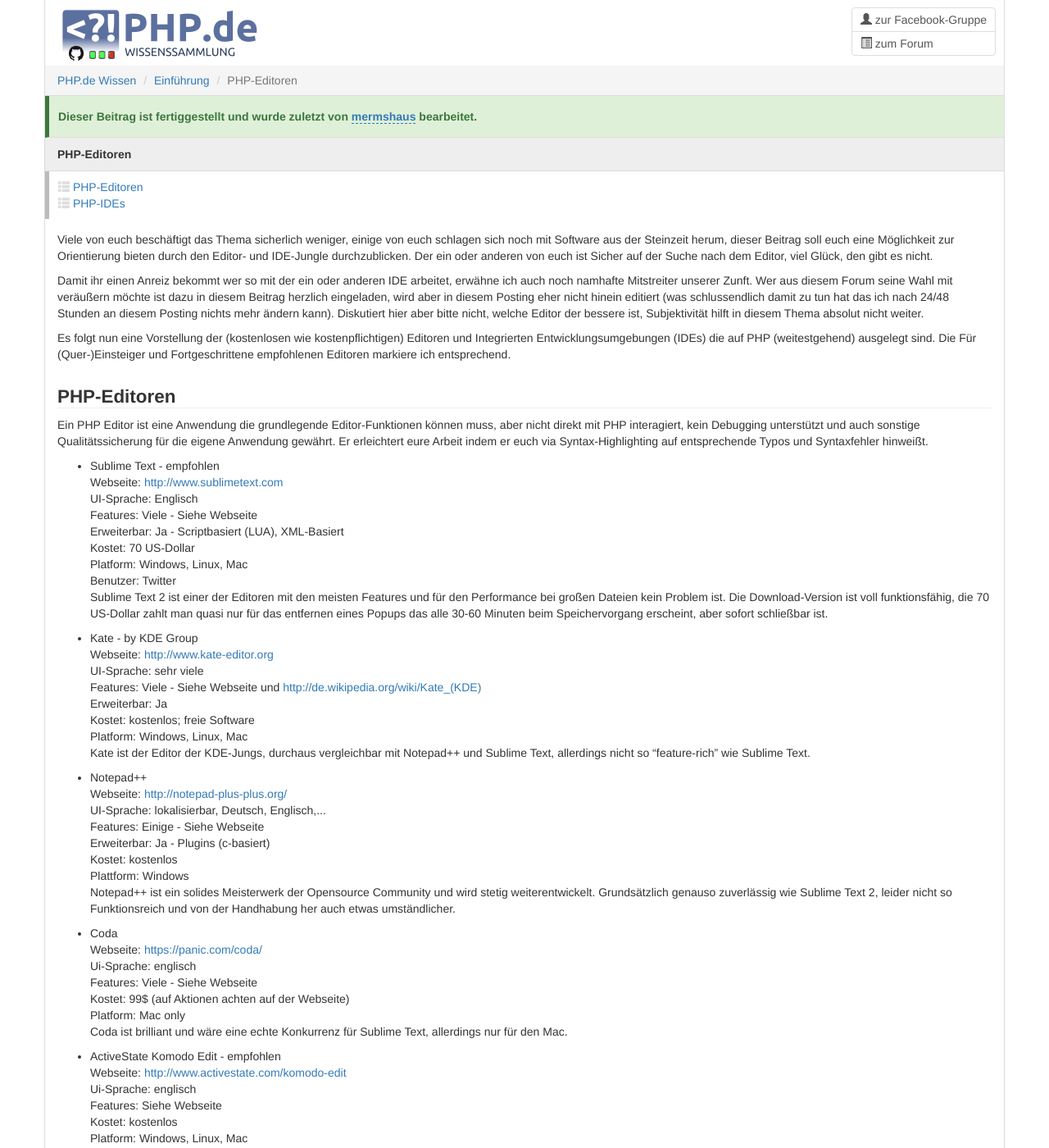
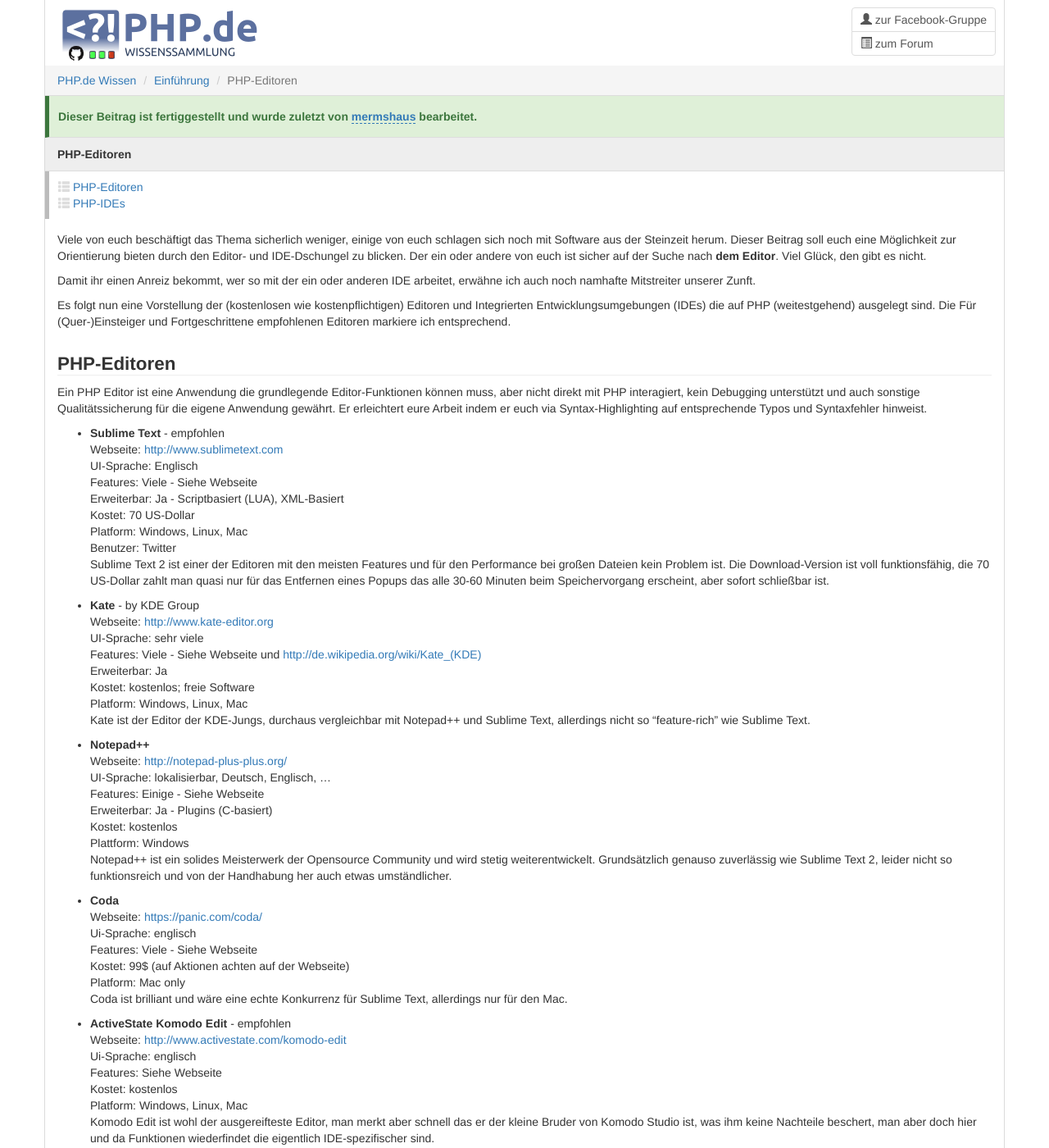
Before and after one commit to php-de/php-de.github.io, a Jekyll site: the page built from introduction/editoren.md, in a window 1280 px wide and 1400 px high. Shown: the whole window at 82% size. Built offline with Jekyll 4.4.1, drawn with Linux system fonts in a browser that asks for light colours; nearby versions of some CDN libraries; some of the changed text lies outside the part shown.

Commit message:
Editoren - Formatierung, Grammatik, forenspezifische Sätze entfernt

```diff
--- a/introduction/editoren.md
+++ b/introduction/editoren.md
@@ -25,17 +25,17 @@
       simple: ""
 ---
 
-Viele von euch beschäftigt das Thema sicherlich weniger, einige von euch schlagen sich noch mit Software aus der Steinzeit herum, dieser Beitrag soll euch eine Möglichkeit zur Orientierung bieten durch den Editor- und IDE-Jungle durchzublicken. Der ein oder anderen von euch ist Sicher auf der Suche nach dem Editor, viel Glück, den gibt es nicht.
+Viele von euch beschäftigt das Thema sicherlich weniger, einige von euch schlagen sich noch mit Software aus der Steinzeit herum. Dieser Beitrag soll euch eine Möglichkeit zur Orientierung bieten durch den Editor- und IDE-Dschungel zu blicken. Der ein oder andere von euch ist sicher auf der Suche nach **dem Editor**. Viel Glück, den gibt es nicht.
 
-Damit ihr einen Anreiz bekommt wer so mit der ein oder anderen IDE arbeitet, erwähne ich auch noch namhafte Mitstreiter unserer Zunft. Wer aus diesem Forum seine Wahl mit veräußern möchte ist dazu in diesem Beitrag herzlich eingeladen, wird aber in diesem Posting eher nicht hinein editiert (was schlussendlich damit zu tun hat das ich nach 24/48 Stunden an diesem Posting nichts mehr ändern kann). Diskutiert hier aber bitte nicht, welche Editor der bessere ist, Subjektivität hilft in diesem Thema absolut nicht weiter.
+Damit ihr einen Anreiz bekommt, wer so mit der ein oder anderen IDE arbeitet, erwähne ich auch noch namhafte Mitstreiter unserer Zunft.
 
 Es folgt nun eine Vorstellung der (kostenlosen wie kostenpflichtigen) Editoren und Integrierten Entwicklungsumgebungen (IDEs) die auf PHP (weitestgehend) ausgelegt sind. Die Für (Quer-)Einsteiger und Fortgeschrittene empfohlenen Editoren markiere ich entsprechend.
 
 ### PHP-Editoren
 
-Ein PHP Editor ist eine Anwendung die grundlegende Editor-Funktionen können muss, aber nicht direkt mit PHP interagiert, kein Debugging unterstützt und auch sonstige Qualitätssicherung für die eigene Anwendung gewährt. Er erleichtert eure Arbeit indem er euch via Syntax-Highlighting auf entsprechende Typos und Syntaxfehler hinweißt.
+Ein PHP Editor ist eine Anwendung die grundlegende Editor-Funktionen können muss, aber nicht direkt mit PHP interagiert, kein Debugging unterstützt und auch sonstige Qualitätssicherung für die eigene Anwendung gewährt. Er erleichtert eure Arbeit indem er euch via Syntax-Highlighting auf entsprechende Typos und Syntaxfehler hinweist.
 
-- <div>Sublime Text - empfohlen<br/>
+- <div><strong>Sublime Text</strong> - empfohlen<br/>
   Webseite: <a href="http://www.sublimetext.com">http://www.sublimetext.com</a><br/>
   UI-Sprache: Englisch<br/>
   Features: Viele - Siehe Webseite<br/>
@@ -44,8 +44,8 @@
   Platform: Windows, Linux, Mac<br/>
   Benutzer: Twitter</div>
 
-  Sublime Text 2 ist einer der Editoren mit den meisten Features und für den Performance bei großen Dateien kein Problem ist. Die Download-Version ist voll funktionsfähig, die 70 US-Dollar zahlt man quasi nur für das entfernen eines Popups das alle 30-60 Minuten beim Speichervorgang erscheint, aber sofort schließbar ist.
-- <div>Kate - by KDE Group<br/>
+  Sublime Text 2 ist einer der Editoren mit den meisten Features und für den Performance bei großen Dateien kein Problem ist. Die Download-Version ist voll funktionsfähig, die 70 US-Dollar zahlt man quasi nur für das Entfernen eines Popups das alle 30-60 Minuten beim Speichervorgang erscheint, aber sofort schließbar ist.
+- <div><strong>Kate</strong> - by KDE Group<br/>
   Webseite: <a href="http://www.kate-editor.org">http://www.kate-editor.org</a><br/>
   UI-Sprache: sehr viele<br/>
   Features: Viele - Siehe Webseite und <a href="http://de.wikipedia.org/wiki/Kate_(KDE)">http://de.wikipedia.org/wiki/Kate_(KDE)</a><br/>
@@ -54,16 +54,16 @@
   Platform: Windows, Linux, Mac</div>
 
   Kate ist der Editor der KDE-Jungs, durchaus vergleichbar mit Notepad++ und Sublime Text, allerdings nicht so "feature-rich" wie Sublime Text.
-- <div>Notepad++<br/>
+- <div><strong>Notepad++</strong><br/>
   Webseite: <a href="http://notepad-plus-plus.org/">http://notepad-plus-plus.org/</a><br/>
-  UI-Sprache: lokalisierbar, Deutsch, Englisch,...<br/>
+  UI-Sprache: lokalisierbar, Deutsch, Englisch, …<br/>
   Features: Einige - Siehe Webseite<br/>
-  Erweiterbar: Ja - Plugins (c-basiert)<br/>
+  Erweiterbar: Ja - Plugins (C-basiert)<br/>
   Kostet: kostenlos<br/>
   Plattform: Windows</div>
 
-  Notepad++ ist ein solides Meisterwerk der Opensource Community und wird stetig weiterentwickelt. Grundsätzlich genauso zuverlässig wie Sublime Text 2, leider nicht so Funktionsreich und von der Handhabung her auch etwas umständlicher.
-- <div>Coda<br/>
+  Notepad++ ist ein solides Meisterwerk der Opensource Community und wird stetig weiterentwickelt. Grundsätzlich genauso zuverlässig wie Sublime Text 2, leider nicht so funktionsreich und von der Handhabung her auch etwas umständlicher.
+- <div><strong>Coda</strong><br/>
   Webseite: <a href="https://panic.com/coda/">https://panic.com/coda/</a><br/>
   Ui-Sprache: englisch<br/>
   Features: Viele - Siehe Webseite<br/>
@@ -71,15 +71,15 @@
   Platform: Mac only</div>
 
   Coda ist brilliant und wäre eine echte Konkurrenz für Sublime Text, allerdings nur für den Mac.
-- <div>ActiveState Komodo Edit - empfohlen<br/>
+- <div><strong>ActiveState Komodo Edit</strong> - empfohlen<br/>
   Webseite: <a href="http://www.activestate.com/komodo-edit">http://www.activestate.com/komodo-edit</a><br/>
   Ui-Sprache: englisch<br/>
   Features: Siehe Webseite<br/>
   Kostet: kostenlos<br/>
   Platform: Windows, Linux, Mac</div>
 
-  Komodo Edit ist wohl der ausgereifteste Editor, man merkt aber schnell das er der kleine Bruder von Komodo Studio ist, was ihm keine Nachteile beschehrt, man aber doch hier und da Funktionen wiederfindet die eigentlich IDE-spezifischer sind.
-- <div>Bluefish - by OpenOffice<br/>
+  Komodo Edit ist wohl der ausgereifteste Editor, man merkt aber schnell das er der kleine Bruder von Komodo Studio ist, was ihm keine Nachteile beschert, man aber doch hier und da Funktionen wiederfindet die eigentlich IDE-spezifischer sind.
+- <div><strong>Bluefish</strong> - by OpenOffice<br/>
   Webseite: <a href="http://bluefish.openoffice.nl/index.html">http://bluefish.openoffice.nl/index.html</a><br/>
   Ui-Sprache: englisch<br/>
   Features: <a href="http://bluefish.openoffice.nl/features.html">http://bluefish.openoffice.nl/features.html</a><br/>
@@ -92,9 +92,9 @@
 
 ### PHP-IDEs
 
-Integrierte Entwicklungsumgebungen interagieren immer mit PHP und vernetzen eure Scripts so das ihr jederzeit (auch grafisch) durch die Scripts navigieren könnt und schon beim Autocomplete seht wo die Funktion die ihr gerade benutzt definiert wurde und welche Parameter sie hat. Qualitätssicherung steht nicht bei jeder IDE im Vordergrund, wird jedoch in jeder IDE zumindest Ansatzweise implementiert.
+Integrierte Entwicklungsumgebungen interagieren immer mit PHP und vernetzen eure Scripts so das ihr jederzeit (auch grafisch) durch die Scripts navigieren könnt und schon beim Autocomplete seht wo die Funktion die ihr gerade benutzt definiert wurde und welche Parameter sie hat. Qualitätssicherung steht nicht bei jeder IDE im Vordergrund, wird jedoch in jeder IDE zumindest ansatzweise implementiert.
 
-- <div>JetBrains PHPStorm - empfohlen<br/>
+- <div><strong>JetBrains PHPStorm</strong> - empfohlen<br/>
   Webseite: <a href="http://www.jetbrains.com/phpstorm/">http://www.jetbrains.com/phpstorm/</a><br/>
   Ui-Sprache: englisch<br/>
   Features: <a href="http://www.jetbrains.com/phpstorm/features/index.html">http://www.jetbrains.com/phpstorm/features/index.html</a><br/>
@@ -103,28 +103,28 @@
   Benutzer: Valve, Paypal, MediaWiki</div>
 
   Eine der weiterentwickelten IDEs auf dem Markt aus dem Hause Jetbrains, java basiert.
-- <div>ActiveState Komodo IDE<br/>
+- <div><strong>ActiveState Komodo IDE</strong><br/>
   Webseite: <a href="http://www.activestate.com/komodo-ide">http://www.activestate.com/komodo-ide</a><br/>
   Ui-Sprache: englisch<br/>
   Features: Siehe Webseite<br/>
   Kostet: 382 $</div>
 
   Eine etwas teurere IDE aus dem Hause ActiveState, zeitige Objektive Erfahrungen zur Verbesserung dieses Beitrags erwünscht.
-- <div>Oracle Netbeans<br/>
+- <div><strong>Oracle Netbeans</strong><br/>
   Webseite: <a href="https://netbeans.org/">https://netbeans.org/</a><br/>
   Ui-Sprache: lokalisierbar<br/>
   Features: <a href="https://netbeans.org/features/index.html">https://netbeans.org/features/index.html</a><br/>
   Kostet: kostenlos</div>
 
   Netbeans ist die Basis einiger IDEs und natürlich als Ur-Element auch nicht zu verachten. Basiert auf Java und ist erweiterbar.
-- <div>Eclipse<br/>
+- <div><strong>Eclipse</strong><br/>
   Webseite: <a href="http://www.eclipse.org/">http://www.eclipse.org/</a><br/>
   Ui-Sprache: englisch<br/>
   Features: Siehe Webseite.<br/>
   Kostet: kostenlos</div>
 
-  Eclipse ist die Basis einiger weiterer IDEs wie z.b. ZendStudio.
-- <div>Zend's ZendStudio<br/>
+  Eclipse ist die Basis einiger weiterer IDEs wie z. B. ZendStudio.
+- <div><strong>Zend's ZendStudio</strong><br/>
   Webseite: <a href="http://www.zend.com/de/products/studio/">http://www.zend.com/de/products/studio/</a><br/>
   Ui-Sprache: lokalisiert<br/>
   Features: <a href="http://www.zend.com/de/products/studio/features">http://www.zend.com/de/products/studio/features</a><br/>
@@ -132,21 +132,21 @@
   Specials: Hoch kompatibel mit dem PHP-Stack aus eigenem Hause (Zend Server)</div>
 
   ZendStudio ist ziemlich nah an PHP entwickelt und basiert auf Eclipse.
-- <div>Aptana Studio - empfohlen<br/>
+- <div><strong>Aptana Studio</strong> - empfohlen<br/>
   Webseite: <a href="http://aptana.com/">http://aptana.com/</a><br/>
   Ui-Sprache: englisch<br/>
   Features: <a href="http://aptana.com/products/studio3">http://aptana.com/products/studio3</a><br/>
   Kostet: kostenlos</div>
 
   Aptana Studio ist das Sublime Text unter den IDEs, aber nicht ganz so funktionsreich wie PHPStorm, dennoch die kostenlose Empfehlung für Einsteigende und Fortgeschrittene PHP-Entwickler.
-- <div>CSE HTML Validator<br/>
+- <div><strong>CSE HTML Validator</strong><br/>
   Website: <a href="http://www.htmlvalidator.com/">http://www.htmlvalidator.com/</a><br/>
   Ui-Sprache: englisch<br/>
   Features: <a href="http://www.htmlvalidator.com/htmlval/comparisonchart.html">http://www.htmlvalidator.com/htmlval/comparisonchart.html</a><br/>
   Kostet: abhängig von der Version - Kostenlos als Lite-Version, 299 € als Enterprise-Version, siehe Compairson-Chart</div>
 
   CSE HTML Validator ist ein ausgereifter Mix-Type aus Editor, Validator und IDE mit Fokus auf Validierung. Ob dieser Typ Anwendung den Anforderungen entspricht hängt wie bei jeder anderen IDE oder Editor vom Entwickler ab. CSE HTML Validator ist definitiv einen Blick wert.
-- <div>phpDesigner 8<br/>
+- <div><strong>phpDesigner 8</strong><br/>
   Website: <a href="http://www.mpsoftware.dk/">http://www.mpsoftware.dk/</a><br/>
   Ui-Sprache: englisch<br/>
   Features: <a href="http://www.mpsoftware.dk/phpdesigner.php">http://www.mpsoftware.dk/phpdesigner.php</a><br/>
@@ -154,8 +154,8 @@
 
   phpDesigner ist eine der kostengüstigeren IDEs, nicht ganz so umfangreich wie phpStorm, dennoch mit allem gerüstet was den täglichen Einsatz als Software-Entwickler leichter macht.
 
-Insofern hier die ein oder andere IDE fehlt, möge man mir das Verzeihen und sie einfach im Selben Typus wie hier gelistet als Antwort auf diesen Beitrag darreichen. Einige Editoren werden es nicht in diese Übersicht schaffen, da sie entweder nicht PHP-Spezifisch und wenn zwar nicht zu wenig verbreitet in der PHP Welt sind. Da diese Editoren nicht gänzlich ungenannt bleiben sollten, findet ihr sie in der folgenden Link-Liste:
+Insofern hier die ein oder andere IDE fehlt, möge man mir das verzeihen und sie einfach im selben Typus wie hier gelistet als Antwort auf diesen Beitrag darreichen. Einige Editoren werden es nicht in diese Übersicht schaffen, da sie entweder nicht PHP-Spezifisch und wenn zwar nicht zu wenig verbreitet in der PHP Welt sind. Da diese Editoren nicht gänzlich ungenannt bleiben sollten, findet ihr sie in der folgenden Link-Liste:
 
-- [TextPad](http://www.textpad.com/products/textpad/index.html) - Wenig verbreitet
-- [VIM](http://www.vim.org/index.php) - Zwar verbreitet, aber nur geringe Anfänger-Tauglichkeit
-- [emacs](http://www.gnu.org/software/emacs/) - Verbreitet, aber auch geringe Anfänger-Tauglichkeit - Sehr hohe Erweiterbarkeit
+- [**TextPad**](http://www.textpad.com/products/textpad/index.html) - Wenig verbreitet
+- [**Vim**](http://www.vim.org/index.php) - Zwar verbreitet, aber nur geringe Anfänger-Tauglichkeit
+- [**Emacs**](http://www.gnu.org/software/emacs/) - Verbreitet, aber auch geringe Anfänger-Tauglichkeit - Sehr hohe Erweiterbarkeit
```
